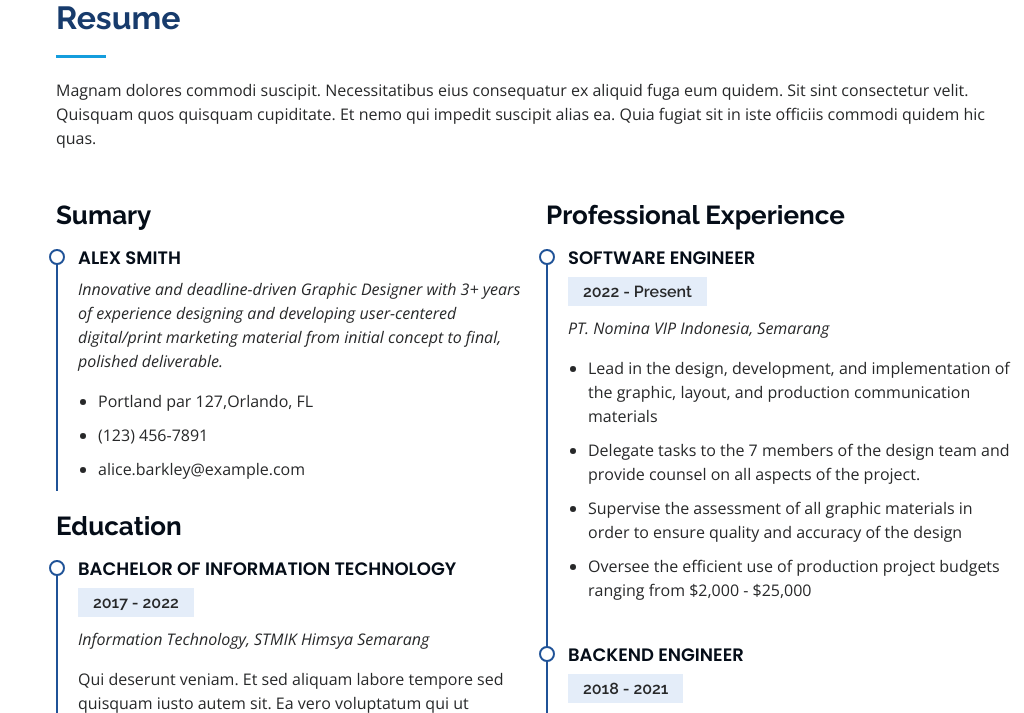
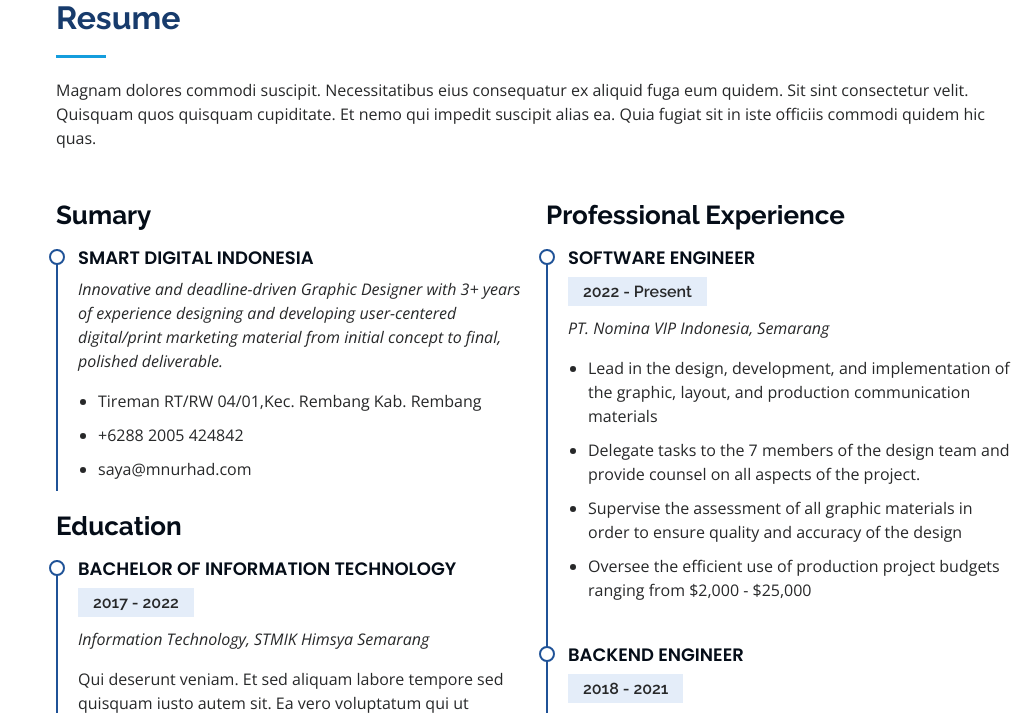
Before and after one commit to mnurhads/heroku-profile, a PHP site: template web/views/index.twig in a window 1280 px wide. Shown: the part 2738-3451 px from the top of the page, without its empty margins (256-1280 px from the left). Run offline with PHP 8.4, Linux system fonts and the light colour scheme; the template is opened without the code that fills it, so the values that code supplies are empty; some libraries are stand-ins or nearby versions.

Commit message:
Iframe setting

```diff
--- a/web/views/index.twig
+++ b/web/views/index.twig
@@ -239,12 +239,12 @@
           <div class="col-lg-6" data-aos="fade-up">
             <h3 class="resume-title">Sumary</h3>
             <div class="resume-item pb-0">
-              <h4>Alex Smith</h4>
+              <h4>Smart Digital Indonesia</h4>
               <p><em>Innovative and deadline-driven Graphic Designer with 3+ years of experience designing and developing user-centered digital/print marketing material from initial concept to final, polished deliverable.</em></p>
               <ul>
-                <li>Portland par 127,Orlando, FL</li>
-                <li>(123) 456-7891</li>
-                <li>alice.barkley@example.com</li>
+                <li>Tireman RT/RW 04/01,Kec. Rembang Kab. Rembang</li>
+                <li>+6288 2005 424842</li>
+                <li>saya@mnurhad.com</li>
               </ul>
             </div>
 
@@ -582,22 +582,21 @@
               <div class="address">
                 <i class="bi bi-geo-alt"></i>
                 <h4>Location:</h4>
-                <p>A108 Adam Street, New York, NY 535022</p>
+                <p>Tireman RT 04/RW 01, Kecamatan Rembang, Kabupaten Rembang, Central Java, Indonesia</p>
               </div>
 
               <div class="email">
                 <i class="bi bi-envelope"></i>
                 <h4>Email:</h4>
-                <p>info@example.com</p>
+                <p>saya@mnurhad.com</p>
               </div>
 
               <div class="phone">
                 <i class="bi bi-phone"></i>
                 <h4>Call:</h4>
-                <p>+1 5589 55488 55s</p>
+                <p>+6288 2005 424842</p>
               </div>
-
-              <iframe src="https://www.google.com/maps/embed?pb=!1m14!1m8!1m3!1d12097.433213460943!2d-74.0062269!3d40.7101282!3m2!1i1024!2i768!4f13.1!3m3!1m2!1s0x0%3A0xb89d1fe6bc499443!2sDowntown+Conference+Center!5e0!3m2!1smk!2sbg!4v1539943755621" frameborder="0" style="border:0; width: 100%; height: 290px;" allowfullscreen></iframe>
+              <iframe src="https://www.google.com/maps/embed?pb=!1m18!1m12!1m3!1d3962.5065439565733!2d111.36795601434541!3d-6.707861667446314!2m3!1f0!2f0!3f0!3m2!1i1024!2i768!4f13.1!3m3!1m2!1s0x2e77253c630eea55%3A0x6963943b7d3389a!2sSMART%20INNOVATION%20REMBANG%20%7C%20Jasa%20Pembuatan%20Website%20dan%20Aplikasi%20Mobile%20Android%20IOS!5e0!3m2!1sid!2sid!4v1666246868912!5m2!1sid!2sid" width="100%" height="290%" style="border:0;" allowfullscreen="" loading="lazy" referrerpolicy="no-referrer-when-downgrade"></iframe>
             </div>
 
           </div>
@@ -642,7 +641,7 @@
   <footer id="footer">
     <div class="container">
       <div class="copyright">
-        &copy; Copyright <strong><span>iPortfolio</span></strong>
+        &copy; Copyright <strong><span>Muhammad Nur Hadi</span></strong>
       </div>
       <div class="credits">
         Designed by <a href="/">Smartindev</a>
```
